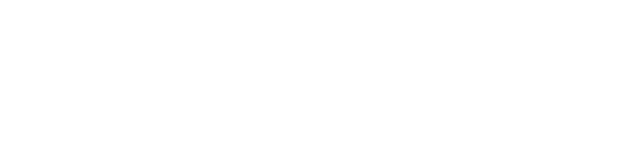
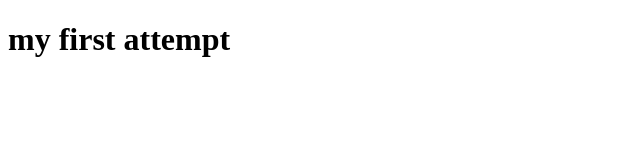
Before and after one commit to muraleedharanr23/FirstProject, a plain HTML site: page index.html in a window 1280 px wide. Shown: the whole page, without its empty margins (0-640 px from the left). Drawn offline with Linux system fonts and the light colour scheme.

Commit message:
added h1 tag in the document

```diff
--- a/index.html
+++ b/index.html
@@ -5,6 +5,7 @@
     <meta http-equiv="X-UA-Compatible" content="IE=edge">
     <meta name="viewport" content="width=device-width, initial-scale=1.0">
     <title>git projects</title>
+    <h1>my first attempt</h1>
 </head>
 <body>
 
```
